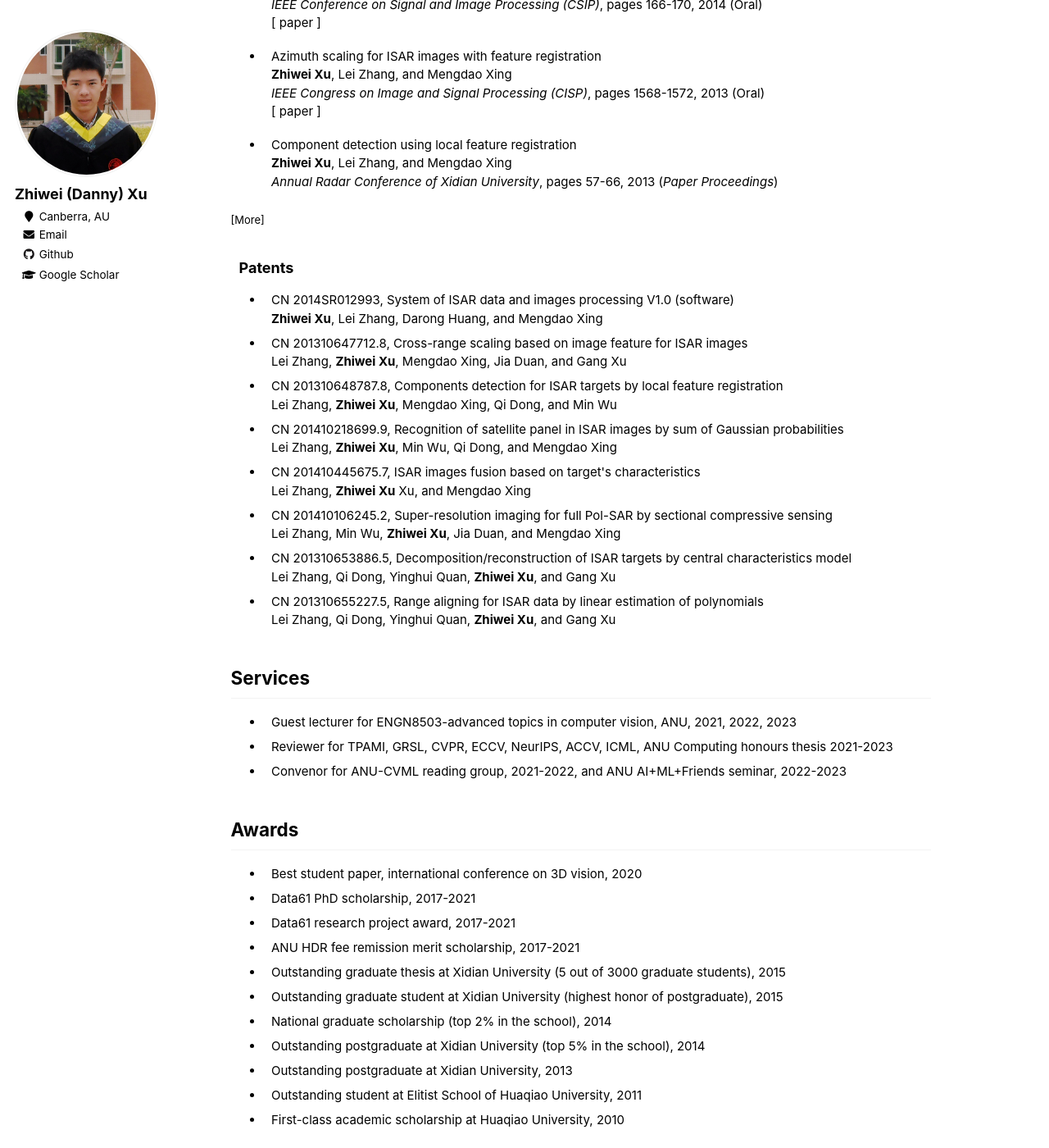
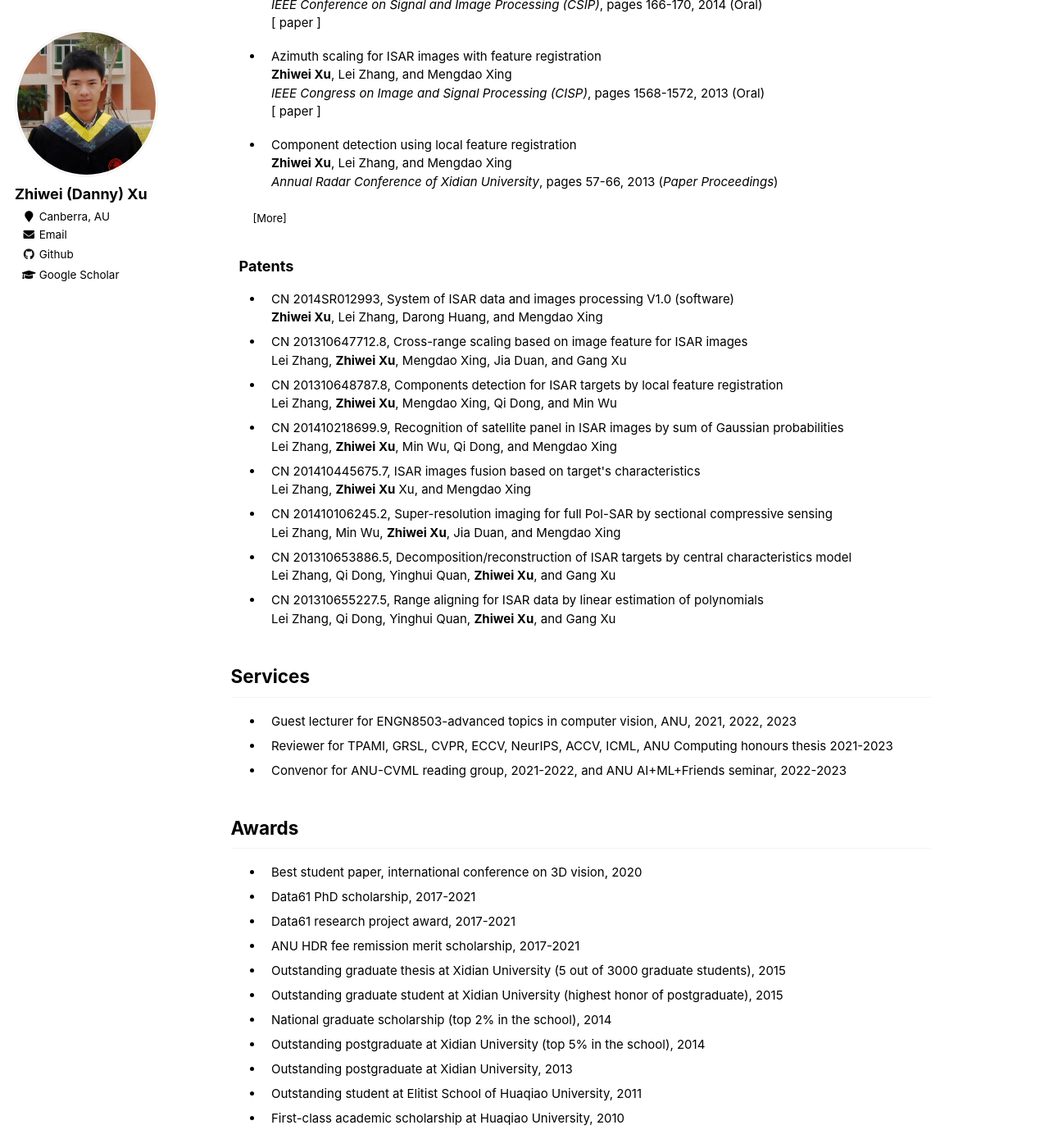
Before and after one commit to zwxu064/zwxu064.github.io, a Jekyll site: the page built from _pages/about.html, in a window 1280 px wide and 1400 px high, scrolled down 1511 px. Shown: the whole window at 82% size. Built offline with Jekyll 4.4.1, drawn with Linux system fonts in a browser that asks for light colours.

Commit message:
Update about.html

```diff
--- a/_pages/about.html
+++ b/_pages/about.html
@@ -20,8 +20,8 @@ summary::marker {
   content: "";
 }
 
-details summary::-webkit-details-marker {
-  display:none;
+details > * {
+  margin-left: 1.5em;
 }
 </style>
 
@@ -145,7 +145,8 @@ details summary::-webkit-details-marker {
     </li>
   </ul>
 
-<p>
+<!-- ====================================== -->
+
 <details>
   <summary><font size="2">[More]</font></summary>
   <ul class="generic">
@@ -214,7 +215,6 @@ details summary::-webkit-details-marker {
   </li>
   </ul>
 </details>
-</p>
 
 <h3 class="tab">Patents</h3>
   <ul>
```
